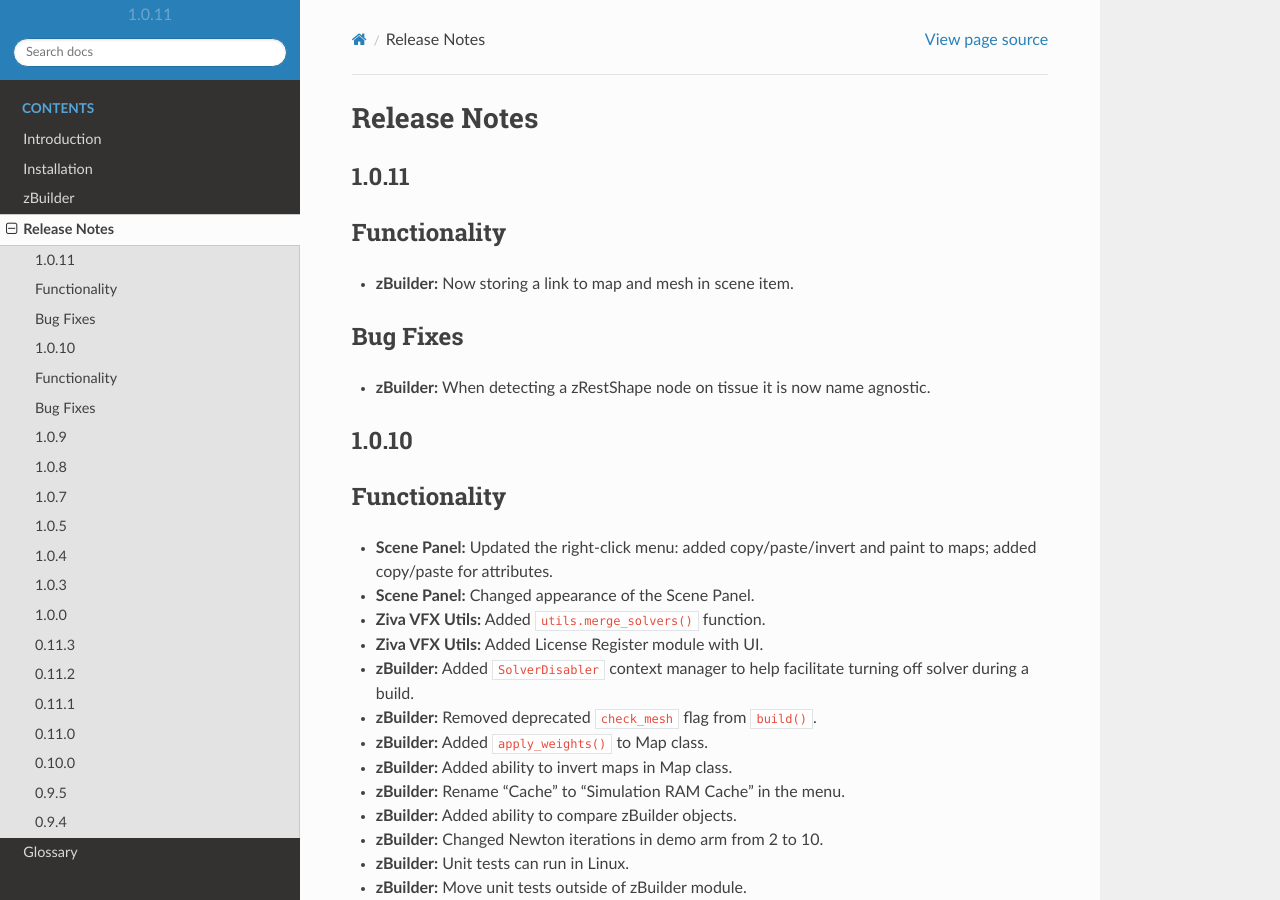
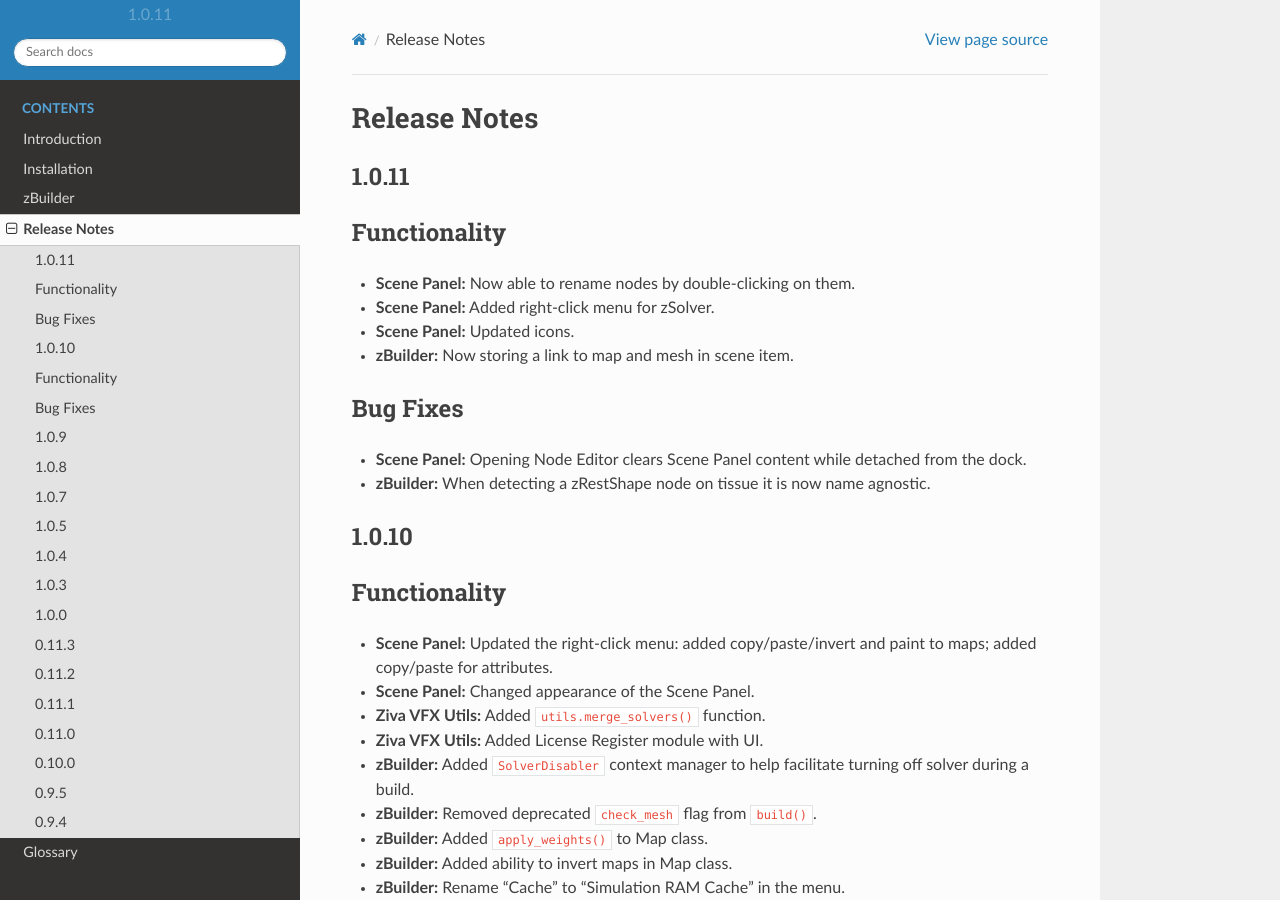
Before and after one commit to Unity-Technologies/ziva-vfx-utils, a Sphinx documentation site: the page built from docs/release.rst, in a window 1280 px wide and 900 px high. Built offline with Sphinx 7.4.7 and the Read the Docs theme 2.0.0, drawn with Linux system fonts in a browser that asks for light colours; pages that are not in the unit, such as notebooks, are missing from menus.

Commit message:
VFXACT-605 Add Scene Panel release notes

```diff
--- a/docs/release.rst
+++ b/docs/release.rst
@@ -15,10 +15,14 @@
 
 Functionality
 -------------
+- **Scene Panel:** Now able to rename nodes by double-clicking on them.
+- **Scene Panel:** Added right-click menu for zSolver.
+- **Scene Panel:** Updated icons.
 - **zBuilder:** Now storing a link to map and mesh in scene item.
 
 Bug Fixes
 ---------
+- **Scene Panel:** Opening Node Editor clears Scene Panel content while detached from the dock.
 - **zBuilder:** When detecting a zRestShape node on tissue it is now name agnostic.
 
 1.0.10
```
